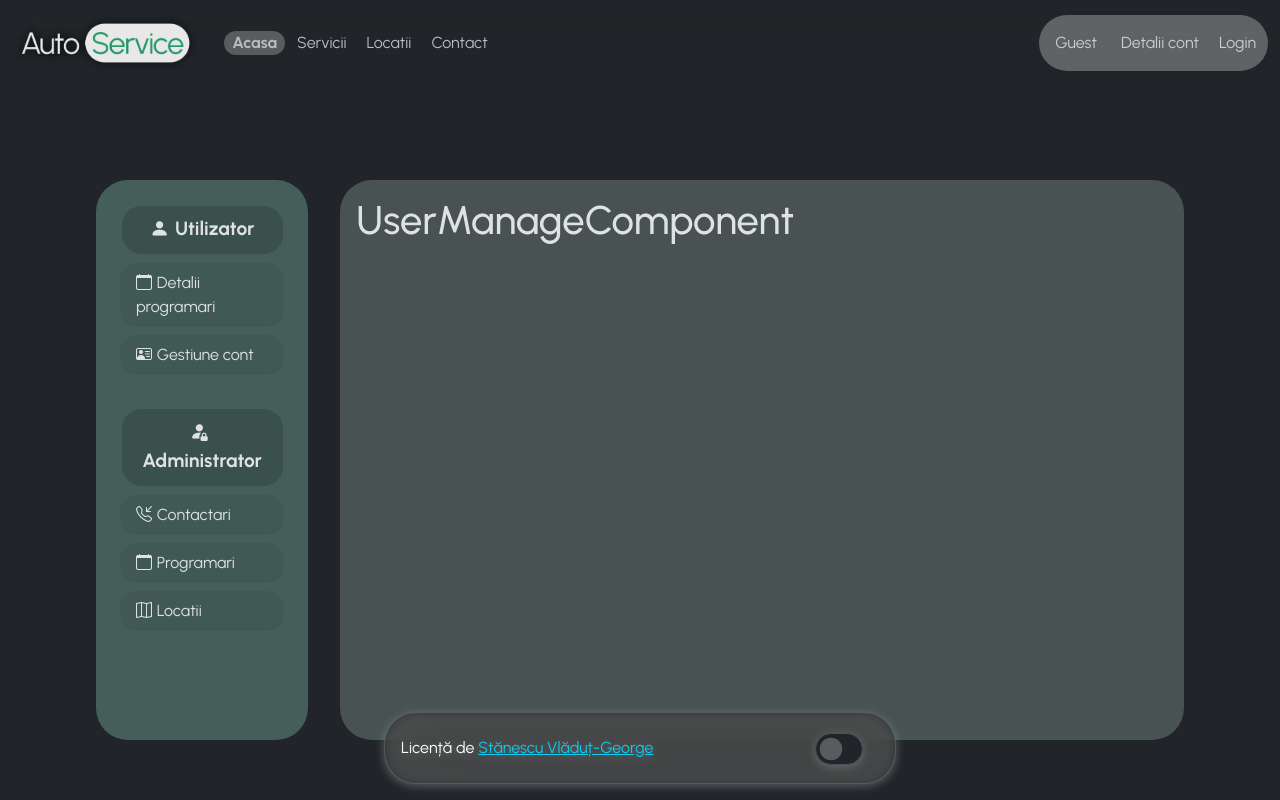
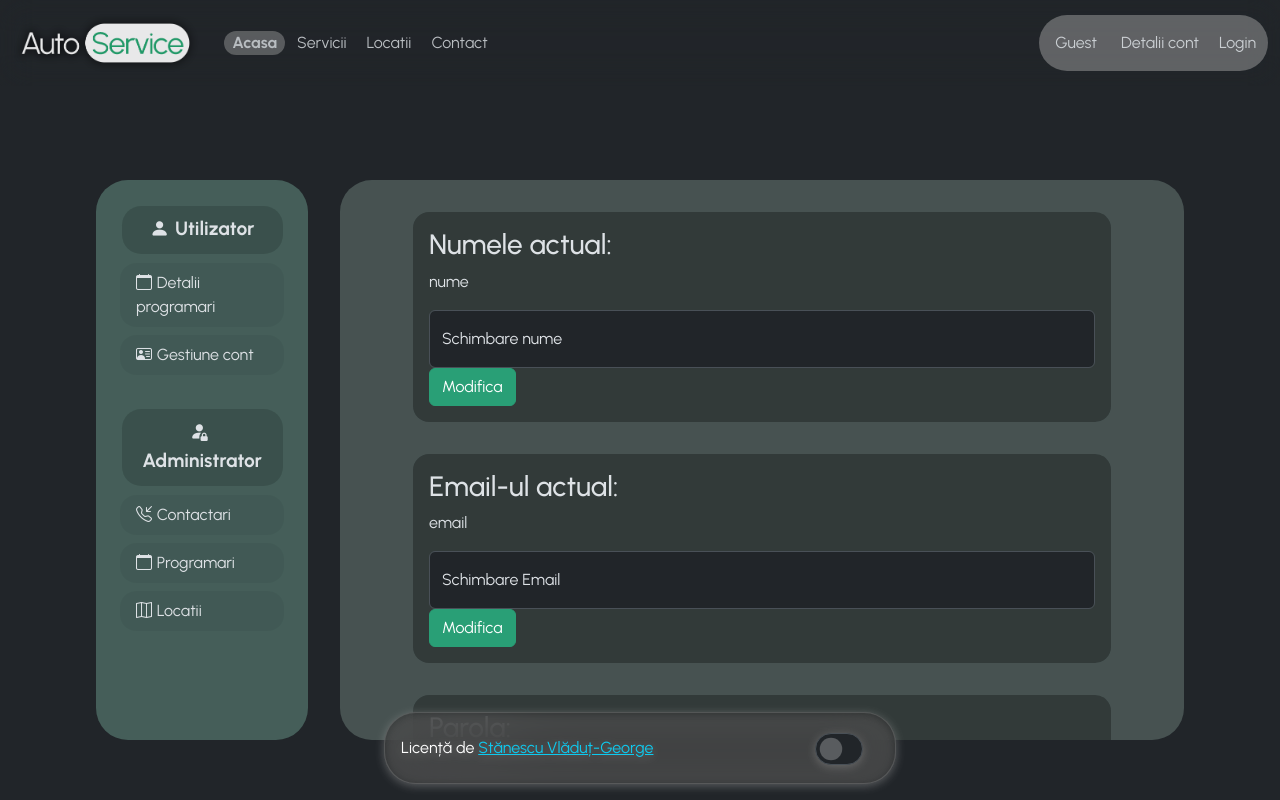
Before and after one commit to stnsc/AutoService-Website, a React (Vite) app: page /manage in a window 1280 px wide. Both pictures are taken after a click on the item "Gestiune cont". Built offline with nearby package versions, Linux system fonts and the light colour scheme.

Commit message:
Loading Components and Account Management Frontend

```diff
--- a/index.html
+++ b/index.html
@@ -7,6 +7,7 @@
       @import url('https://fonts.googleapis.com/css2?family=Urbanist:ital,wght@0,100..900;1,100..900&display=swap');
       @import url("https://cdn.jsdelivr.net/npm/bootstrap-icons@1.11.3/font/bootstrap-icons.min.css");
     </style>
+    <link rel="shortcut icon" href="/assets/logo.png" />
     <title>Website Licenta | Service Auto</title>
   </head>
   <body>
--- a/src/components/manage/AdminScheduleComponent.tsx
+++ b/src/components/manage/AdminScheduleComponent.tsx
@@ -18,11 +18,20 @@ export default function AdminScheduleComponent() {
   const [isModalOpen, setModalOpen] = useState(false);
   const [appID, setAppID] = useState("");
 
+  const [error, showError] = useState(false);
+  const [loading, showLoading] = useState(true);
+
   function getAppointments() {
     fetch("http://localhost:3001/api/appointments/getAll")
       .then((response) => response.json())
       .then((result) => setAppointments(result))
-      .catch((error) => console.error("Error fetching: " + error));
+      .catch((error) => {
+        console.error("Error fetching: " + error);
+        showError(true);
+      })
+      .finally(() => {
+        showLoading(false);
+      });
   }
 
   function handleDelete() {
@@ -45,6 +54,23 @@ export default function AdminScheduleComponent() {
   return (
     <>
       <div className="appointment-container">
+        {loading && (
+          <div className="information-fetch">
+            <h1>
+              <i className="bi bi-arrow-clockwise"></i>
+            </h1>
+            <h2>Se incarca...</h2>
+          </div>
+        )}
+        {error && (
+          <div className="information-fetch">
+            <h1>
+              <i className="bi bi-exclamation-diamond"></i>
+            </h1>
+
+            <h2>Nu s-au gasit rezultate</h2>
+          </div>
+        )}
         {appointments.map(
           ({
             app_id,
--- a/src/components/manage/UserManageComponent.tsx
+++ b/src/components/manage/UserManageComponent.tsx
@@ -1,7 +1,67 @@
 export default function UserManageComponent() {
+  function handleNameChange(e) {
+    e.preventDefault();
+  }
+  function handleEmailChange(e) {
+    e.preventDefault();
+  }
+  function handlePasswordChange(e) {
+    e.preventDefault();
+  }
   return (
     <>
-      <h1>UserManageComponent</h1>
+      <div className="user-manage-component">
+        <form className="user-manage-div" onSubmit={handleNameChange}>
+          <h3>Numele actual:</h3>
+          <p>nume</p>
+          <div className="form-floating">
+            <input
+              type="name"
+              className="form-control"
+              name="name"
+              placeholder="Popescu Ion"
+            />
+            <label htmlFor="floatingInput">Schimbare nume</label>
+          </div>
+          <button className="btn btn-primary">Modifica</button>
+        </form>
+        <form className="user-manage-div" onSubmit={handleEmailChange}>
+          <h3>Email-ul actual:</h3>
+          <p>email</p>
+          <div className="form-floating">
+            <input
+              type="email"
+              className="form-control"
+              name="email"
+              placeholder="name@example.com"
+            />
+            <label htmlFor="floatingInput">Schimbare Email</label>
+          </div>
+          <button className="btn btn-primary">Modifica</button>
+        </form>
+        <form className="user-manage-div" onSubmit={handlePasswordChange}>
+          <h3>Parola:</h3>
+          <div className="form-floating">
+            <input
+              type="password"
+              className="form-control"
+              name="password"
+              placeholder="********"
+            />
+            <label htmlFor="floatingInput">Parola noua</label>
+          </div>
+          <div className="form-floating">
+            <input
+              type="password"
+              className="form-control"
+              name="password_verify"
+              placeholder="********"
+            />
+            <label htmlFor="floatingInput">Reintroducere parola noua</label>
+          </div>
+          <button className="btn btn-primary">Modifica</button>
+        </form>
+      </div>
     </>
   );
 }
--- a/src/components/manage/UserScheduleComponent.tsx
+++ b/src/components/manage/UserScheduleComponent.tsx
@@ -16,6 +16,10 @@ export default function UserScheduleComponent() {
   const [isModalOpen, setModalOpen] = useState(false);
   const [appID, setAppID] = useState("");
 
+  //variabile pentru afisarea progresului de preluare a datelor din baza de date
+  const [error, showError] = useState(false);
+  const [loading, showLoading] = useState(true);
+
   function getAppointments() {
     fetch(`http://localhost:3001/api/appointments/user?userID=${userID}`, {
       method: "GET",
@@ -25,7 +29,14 @@ export default function UserScheduleComponent() {
     })
       .then((response) => response.json())
       .then((result) => setAppointments(result))
-      .catch((error) => console.error("Error fetching: " + error));
+      .catch((error) => {
+        //in cazul in care nu s-a putut primi cu succes datele, se afiseaza o eroare
+        console.error("Error fetching: " + error);
+        showError(true);
+      })
+      .finally(() => {
+        showLoading(false);
+      });
   }
 
   function handleDelete() {
@@ -49,6 +60,22 @@ export default function UserScheduleComponent() {
   return (
     <>
       <div className="appointment-container">
+        {loading && (
+          <div className="information-fetch">
+            <h1>
+              <i className="bi bi-arrow-clockwise"></i>
+            </h1>
+            <h2>Se incarca...</h2>
+          </div>
+        )}
+        {error && (
+          <div className="information-fetch">
+            <h1>
+              <i className="bi bi-exclamation-diamond"></i>
+            </h1>
+            <h2>Nu s-au gasit rezultate</h2>
+          </div>
+        )}
         {appointments.map(
           ({ app_id, name, address, app_date }: Appointment) => (
             <div className="appointment-card" key={app_id}>
--- a/src/style.css
+++ b/src/style.css
@@ -271,7 +271,8 @@ body {
     }
 
     .manage-content{
-        display: block;
+        display: flex;
+        justify-content: center;
         background: rgba(158, 190, 177, 0.3);
         width: 80%;
         margin: 1em;
@@ -323,6 +324,8 @@ body {
 }
 
 .appointment-container{
+    width: 90%;
+
     .appointment-card{
         background-color: rgba(0,0,0,0.10);
         border-radius: .5em;
@@ -330,3 +333,23 @@ body {
         margin: 1em;
     }
 }
+
+.information-fetch{
+    display: flex;
+    height: 100%;
+    justify-content: center;
+    flex-direction: column;
+    align-items: center;
+}
+
+.user-manage-component{
+    display: flex;
+    flex-direction: column;
+    width: 90%;
+    .user-manage-div{
+        padding: 1em;
+        margin: 1em;
+        background-color: rgba(0,0,0,0.30);
+        border-radius: 1em;
+    }
+}
```
Also changed, not shown: assets/icon.png (added).
